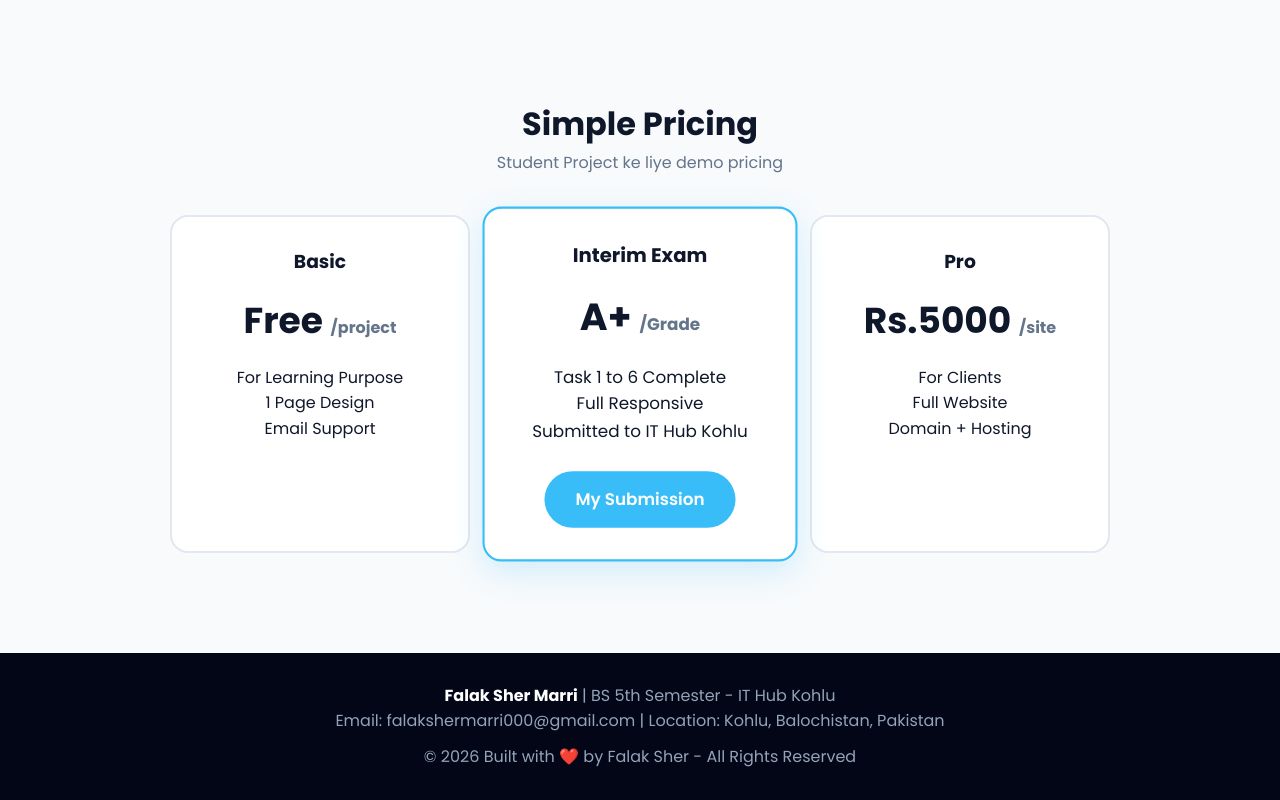
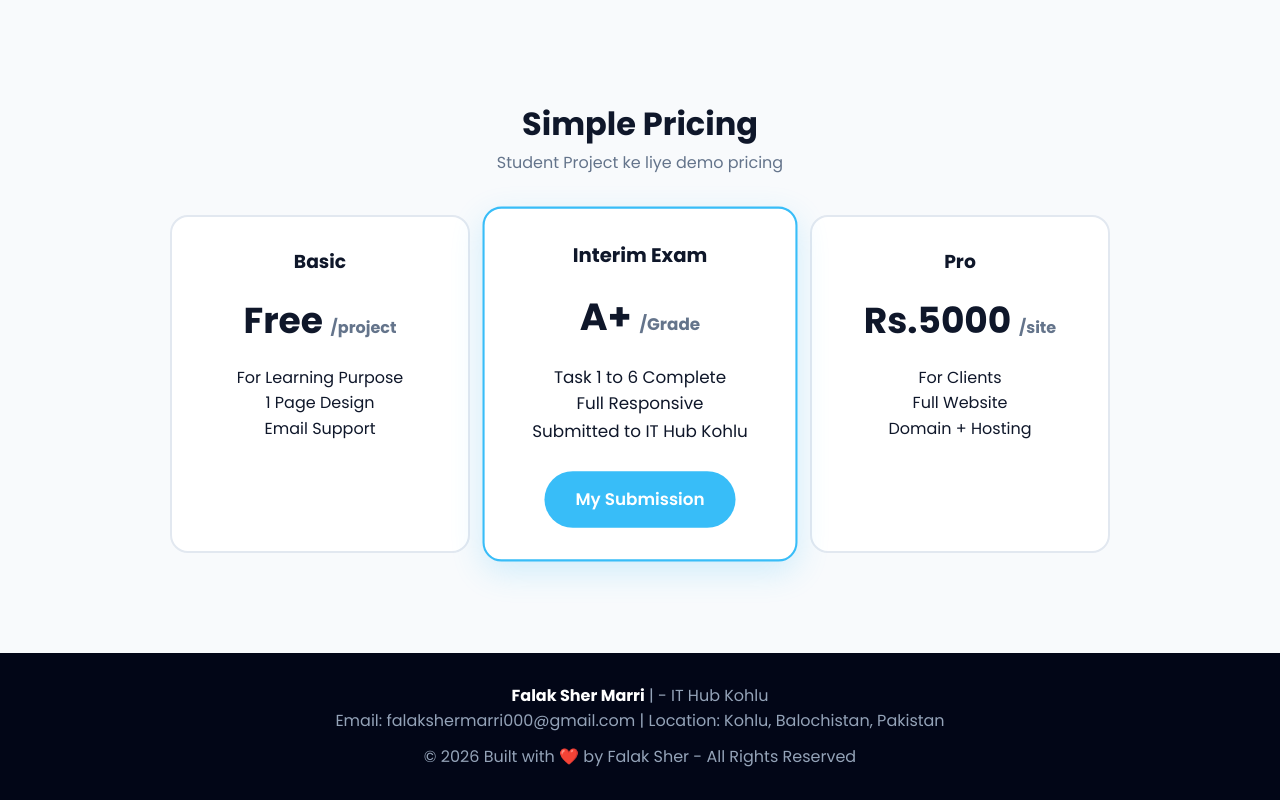
Before and after one commit to falakshermarri000-hub/Falaksher, a plain HTML site: page index.html in a window 1280 px wide. Shown: the part 1596-2396 px from the top of the page. Drawn offline with Linux system fonts and the light colour scheme.

Commit message:
Remove semester information from footer

```diff
--- a/index.html
+++ b/index.html
@@ -118,7 +118,7 @@ footer strong{color:#fff}
 </section>
 
 <footer id="contact">
-  <p><strong>Falak Sher Marri</strong> | BS 5th Semester - IT Hub Kohlu</p>
+  <p><strong>Falak Sher Marri</strong> | - IT Hub Kohlu</p>
   <p>Email: falakshermarri000@gmail.com | Location: Kohlu, Balochistan, Pakistan</p>
   <p style="margin-top:10px">© 2026 Built with ❤️ by Falak Sher - All Rights Reserved</p>
 </footer>
```
